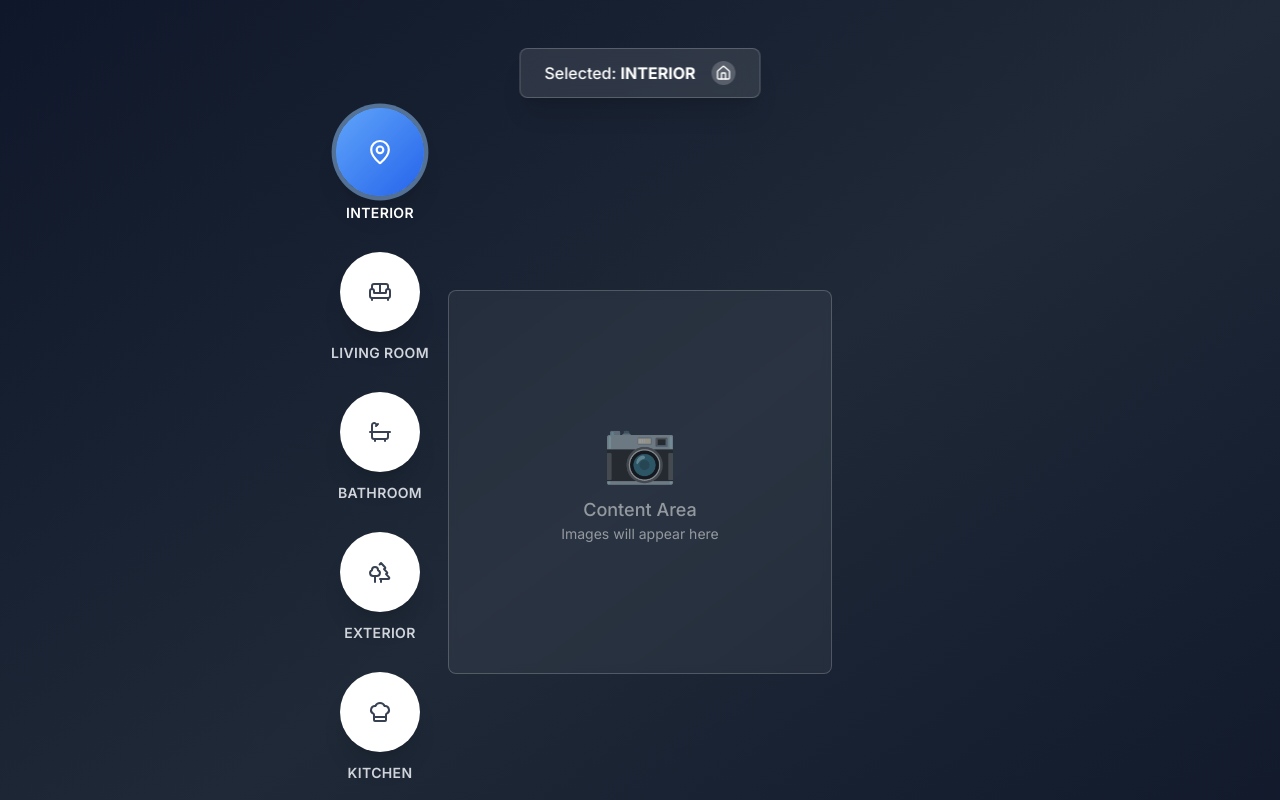
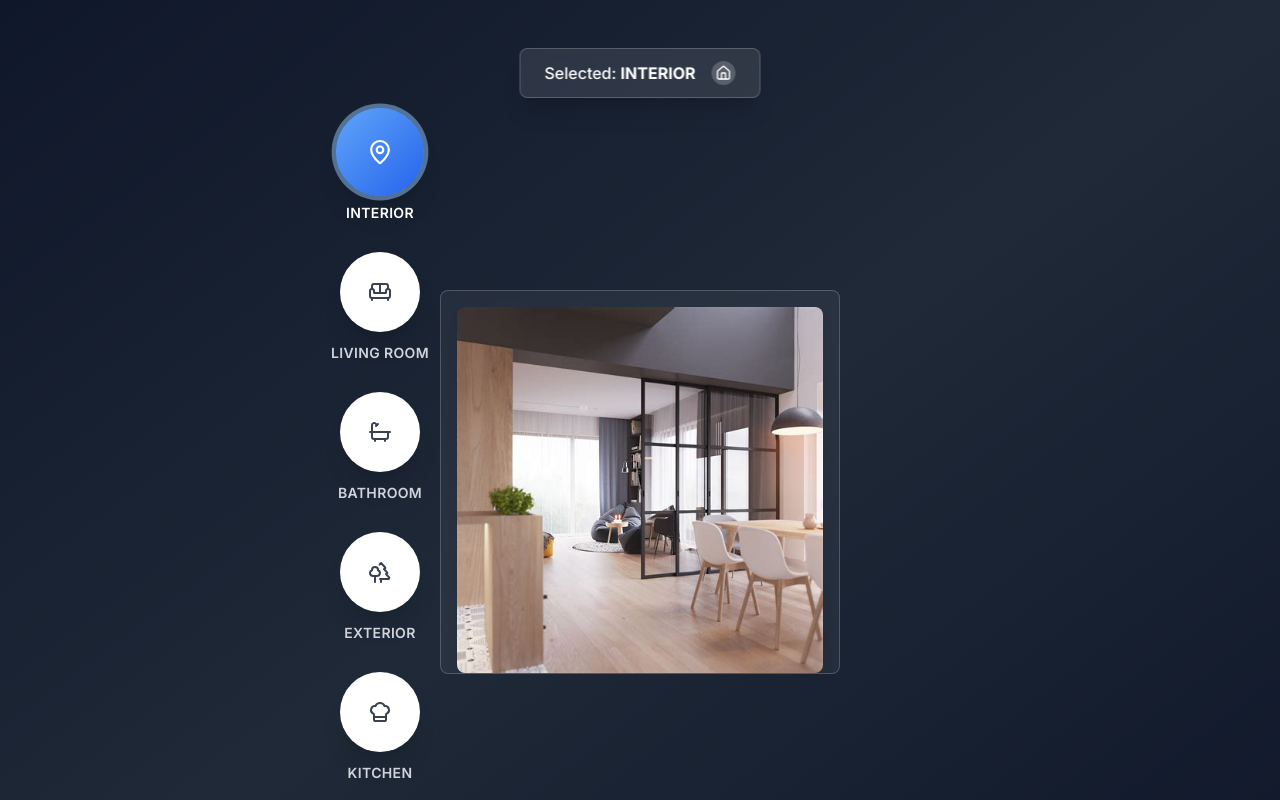
Before and after one commit to achudars/house-mind-map, a Next.js app: page / in a window 1280 px wide. Both pictures are taken after a click on the button "INTERIOR". Shown: the top 800 px of the page. Built offline with nearby package versions, Linux system fonts and the light colour scheme.

Commit message:
refactor: implement room image loading and enhance content area display in HouseMindMap

```diff
--- a/app/components/HouseMindMap.tsx
+++ b/app/components/HouseMindMap.tsx
@@ -1,6 +1,6 @@
 'use client'
 
-import React, { useState } from 'react'
+import React, { useState, useEffect } from 'react'
 import {
   Home,
   MapPin,
@@ -31,10 +31,39 @@ const rooms: Room[] = [
 export default function HouseMindMap() {
   const [selectedRoom, setSelectedRoom] = useState<string | null>(null)
   const [hoveredRoom, setHoveredRoom] = useState<string | null>(null)
+  const [roomImages, setRoomImages] = useState<string[]>([])
 
   const centerX = 400
   const centerY = 300
   const radius = 200
+
+  // Function to get images for a specific room
+  const getRoomImages = (roomId: string): string[] => {
+    const imageMap: Record<string, string[]> = {
+      interior: [
+        '/interior/interior1.jpg',
+        '/interior/interior2.jpg',
+        '/interior/interior3.jpg'
+      ],
+      // Add other rooms here when images are available
+      living: [],
+      bathroom: [],
+      exterior: [],
+      kitchen: [],
+      bedroom: []
+    }
+    return imageMap[roomId] || []
+  }
+
+  // Load images when room is selected
+  React.useEffect(() => {
+    if (selectedRoom) {
+      const images = getRoomImages(selectedRoom)
+      setRoomImages(images)
+    } else {
+      setRoomImages([])
+    }
+  }, [selectedRoom])
 
   // Utility function to ensure consistent rounding and prevent hydration mismatches
   const roundCoordinate = (value: number): number => {
@@ -235,12 +264,26 @@ export default function HouseMindMap() {
         {/* Center content area - appears when room is selected */}
         {selectedRoom && (
           <div className="absolute top-1/2 left-1/2 transform -translate-x-1/2 -translate-y-1/2">
-            <div className="w-96 h-96 bg-white bg-opacity-5 backdrop-blur-sm rounded-lg border border-white border-opacity-20 flex items-center justify-center">
-              <div className="text-white text-opacity-50 text-center">
-                <div className="text-6xl mb-4">📷</div>
-                <p className="text-lg font-medium">Content Area</p>
-                <p className="text-sm">Images will appear here</p>
-              </div>
+            <div className="content-area bg-white bg-opacity-5 backdrop-blur-sm rounded-lg border border-white border-opacity-20 p-4 max-h-96 overflow-y-auto">
+              {roomImages.length > 0 ? (
+                <div className="space-y-4">
+                  {roomImages.map((imageSrc, index) => (
+                    <div key={imageSrc} className="w-full">
+                      <img
+                        src={imageSrc}
+                        alt={`${selectedRoom} view ${index + 1}`}
+                        className="w-full h-auto object-cover rounded-lg shadow-lg"
+                      />
+                    </div>
+                  ))}
+                </div>
+              ) : (
+                <div className="text-white text-opacity-50 text-center p-8">
+                  <div className="text-6xl mb-4">📷</div>
+                  <p className="text-lg font-medium">No Images Available</p>
+                  <p className="text-sm">Images for {selectedRoom} will appear here</p>
+                </div>
+              )}
             </div>
           </div>
         )}
--- a/app/globals.css
+++ b/app/globals.css
@@ -46,3 +46,8 @@ body {
   outline-offset: 2px;
   border-radius: 50%;
 }
+
+.content-area {
+  max-width: 50vw;
+  width: auto;
+}
```
